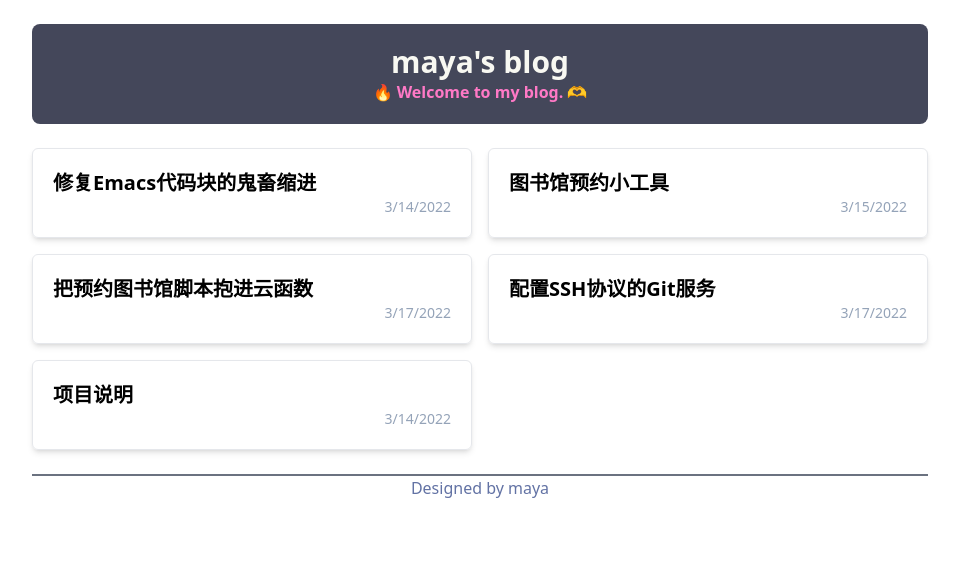
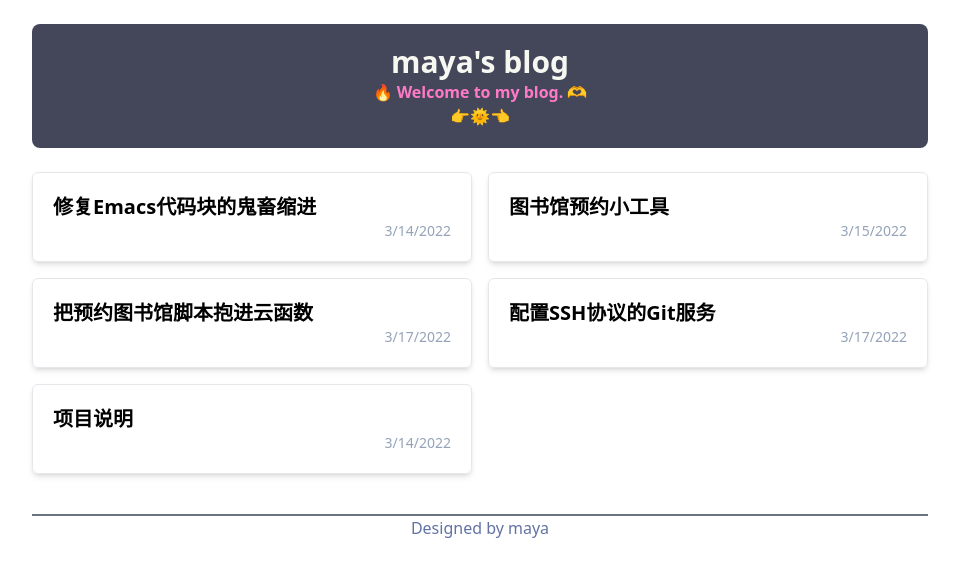
Before and after one commit to mayapony/mayapony.site, a Next.js app: page / in a window 1280 px wide. Shown: the top 576 px of the page, without its empty margins (160-1119 px from the left). Built offline with nearby package versions, Linux system fonts and the light colour scheme.

Commit message:
✨ feat: add dark mode

```diff
--- a/app/layout.tsx
+++ b/app/layout.tsx
@@ -1,4 +1,6 @@
+"use client";
 import Link from "next/link";
+import { useState } from "react";
 import "../styles/globals.css";
 
 export default function RootLayout({
@@ -6,6 +8,8 @@ export default function RootLayout({
 }: {
   children: React.ReactNode;
 }) {
+  const [darkMode, setDarkMode] = useState(false);
+
   const header = (
     <header className="my-6  rounded-lg bg-dracula-current p-5">
       <div className="text-center">
@@ -15,22 +19,28 @@ export default function RootLayout({
           </h1>
         </Link>
         <p className="font-bold text-dracula-pink">️🔥 Welcome to my blog. 🫶</p>
+        <button
+          className="border-none bg-none text-gray-200"
+          onClick={() => setDarkMode(!darkMode)}
+        >
+          👉{darkMode ? "🌕" : "🌞"}👈
+        </button>
       </div>
     </header>
   );
 
   const footer = (
     <footer>
-      <div className="my-4 mt-6 border-t-2  border-gray-500 text-center text-dracula-comment">
+      <div className="my-10  border-t-2  border-gray-500 text-center text-dracula-comment">
         <h3>Designed by maya</h3>
       </div>
     </footer>
   );
 
   return (
-    <html>
+    <html className={darkMode ? "dark" : ""}>
       <head />
-      <body className="px-4 dark:bg-dracula-background">
+      <body className={"bg-white px-4 dark:bg-dracula-background"}>
         <div className="mx-auto max-w-4xl">
           {header}
           {children}
--- a/app/posts/[slug]/page.tsx
+++ b/app/posts/[slug]/page.tsx
@@ -27,7 +27,9 @@ const PostPage = ({ params }: PostPageProps) => {
   return (
     <div className="text-dracula-foreground">
       <article className="prose  max-w-none dark:prose-invert md:prose-lg lg:prose-xl">
-        <h1 className="w-full text-dracula-purple">{post.metadata.title}</h1>
+        <h1 className="w-full text-center text-dracula-purple">
+          {post.metadata.title}
+        </h1>
         <p className="text-right text-gray-400">
           {post.metadata.date.toDateString()}
         </p>
--- a/tailwind.config.js
+++ b/tailwind.config.js
@@ -27,4 +27,5 @@ module.exports = {
     },
   },
   plugins: [require("@tailwindcss/typography")],
+  darkMode: "class",
 };
```
